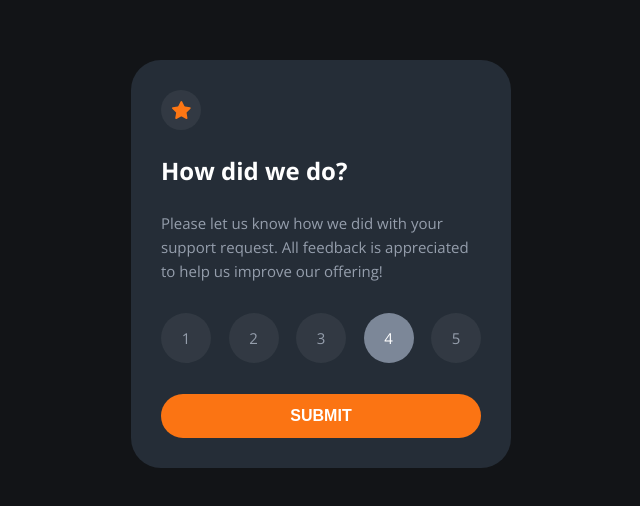
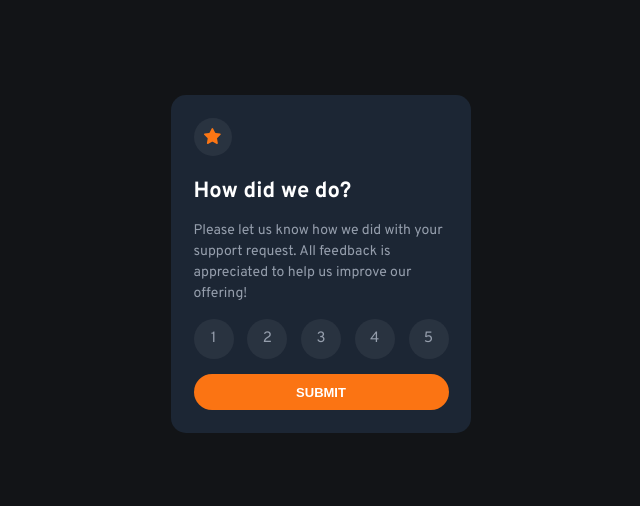
Before and after one commit to borehelu/Interactive-rating-component, a plain HTML site: page index.html in a window 1280 px wide. Shown: the part 136-642 px from the top of the page, without its empty margins (319-959 px from the left). Drawn offline with nearby package versions, Linux system fonts and the light colour scheme.

Commit message:
modified rating

```diff
--- a/index.html
+++ b/index.html
@@ -18,26 +18,26 @@
 <body>
   <main>
     <div class="card" id="rating-card">
-      <div class="card--icon">
+      <div class="card--icon mb-2">
         <img src="./images/icon-star.svg" alt="star icon">
       </div>
-      <h1>How did we do?</h1>
-      <p>Please let us know how we did with your support request. All feedback is appreciated
+      <h1 class="mb-1">How did we do?</h1>
+      <p class="mb-1">Please let us know how we did with your support request. All feedback is appreciated
         to help us improve our offering!</p>
-      <ul class="card--rating">
+      <ul class="card--rating mb-1">
         <li>1</li>
         <li>2</li>
         <li>3</li>
-        <li class="selected">4</li>
+        <li>4</li>
         <li>5</li>
       </ul>
       <button id="rating_btn">SUBMIT</button>
     </div>
 
     <div class="card card-thank" id="thank-card">
-      <img src="./images/illustration-thank-you.svg" alt="thank you image">
-      <p class="selection">You selected 4 out of 5</p>
-      <h1>Thank you!</h1>
+      <img src="./images/illustration-thank-you.svg" alt="thank you image" class="mb-1">
+      <p class="selection mb-1">You selected 4 out of 5</p>
+      <h1 class="mb-1">Thank you!</h1>
       <p>We appreciate you taking the time to give a rating. If you ever need more support,
         don’t hesitate to get in touch!</p>
     </div>
--- a/main.js
+++ b/main.js
@@ -1,11 +1,32 @@
 const btn = document.getElementById("rating_btn");
-const ratings = document.getElementsByName("li");
+const ratings = document.getElementsByTagName("li");
 const rating_card = document.getElementById("rating-card");
 const feedback_card = document.getElementById("thank-card");
+const rating_str = document.querySelector("p.selection");
+
+let rating_number = 0;
 
 
 btn.onclick = function(){
-    rating_card.style.display = "none";
-    feedback_card.style.display = "block";
+    if(rating_number != 0){
+        rating_card.style.display = "none";
+        feedback_card.style.display = "block";
+        rating_str.innerHTML = `You selected ${rating_number} out of 5`
+    }
 
 }
+
+
+
+for(let i = 0; i<ratings.length; i++){
+    ratings[i].onclick = function(){
+        let selected = document.querySelector("li.selected");
+        if(selected!=null){
+            selected.classList.remove("selected");
+        }
+
+        ratings[i].classList.add("selected");
+        rating_number = i+1;
+    };
+
+}
--- a/style.css
+++ b/style.css
@@ -1,4 +1,4 @@
-@import url('https://fonts.googleapis.com/css2?family=Open+Sans:wght@300;400;700&display=swap');
+@import url('https://fonts.googleapis.com/css2?family=Overpass:wght@300;400;700&display=swap');
 
 *{
     box-sizing: border-box;
@@ -7,16 +7,17 @@
 }
 
 :root{
+    font-size: 15px;
     --orange: hsl(25, 97%, 53%);
     --white: hsl(0, 0%, 100%);
     --light-grey: hsl(217, 12%, 63%);
     --medium-grey: hsl(216, 12%, 54%);
-    --dark-blue: hsl(213, 19%, 18%);
+    --dark-blue: #1C2634;
     --very-dark-blue: hsl(216, 12%, 8%);
 }
 body{
-    font-family: 'Open Sans', sans-serif;
-    font-size: 15px;
+    font-family: 'Overpass', sans-serif;
+
 }
 
 main{
@@ -28,18 +29,25 @@ main{
 
 }
 
+.mb-2{
+    margin-bottom: 1.5rem;
+}
+
+.mb-1{
+    margin-bottom: 1rem;
+}
+
 .card{
     color: var(--white);
     background-color: var(--dark-blue);
-    padding: 2em;
-    border-radius: 2em;
-    max-width: 380px;
-
+    padding: 1.5rem;
+    border-radius: 1em;
+    max-width: 300px;
 }
 
 .card--icon{
-    width: 40px;
-    height: 40px;
+    width: 38px;
+    height: 38px;
     padding: .7em;
     background-color: rgba(255, 255, 255, .06);
     border-radius: 50%;
@@ -53,16 +61,17 @@ main{
 
 
 h1{
-    font-size: 24px;
-    margin: 1em 0;
+    font-size: 22px;
+    font-weight: 600;
+
 }
 
 p{
     color: var(--light-grey);
-    font-size: 15px;
-    line-height: 1.6;
+    font-size: 14px;
+    line-height: 1.5;
     font-weight: 400;
-    margin-bottom: 1em;
+
 
 }
 
@@ -71,21 +80,19 @@ ul{
     list-style: none;
     justify-content: space-between;
     align-items: center;
-    margin-bottom: 1em;
+
 }
 
 li{
-    width: 50px;
-    height: 50px;
+    width: 40px;
+    height: 40px;
     background-color: rgba(255, 255, 255, .06);
     border-radius: 50%;
-    display: flex;
-    margin-top: 1em;
-    justify-content: center;
-    align-items: center;
     color: var(--light-grey);
     cursor: pointer;
     transition: all .2s;
+    text-align: center;
+    line-height: 40px;
 }
 
 li:hover{
@@ -106,9 +113,8 @@ button{
     width: 100%;
     padding: .8em 0;
     border-radius: 2em;
-    font-weight: 700;
-    font-size: 16px;
-    margin-top: 1em;
+    font-weight: 600;
+    font-size: 13px;
     cursor: pointer;
 
 }
@@ -129,5 +135,4 @@ button:hover{
     display: inline-block;
     border-radius: 2em;
     padding: .2em 1em;
-    margin-top: 1.5em;
 }
```
